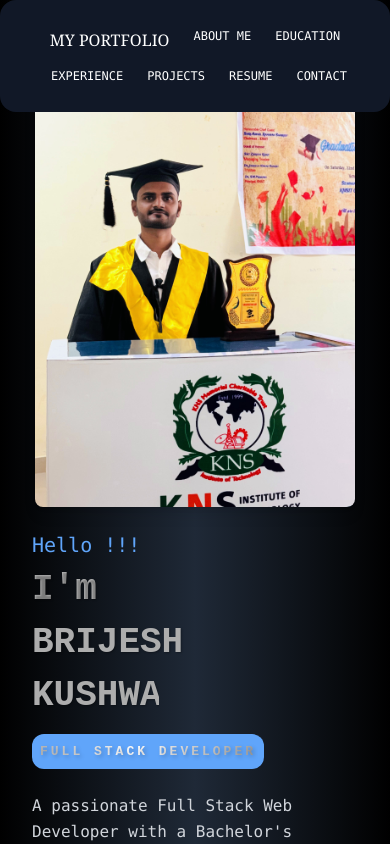
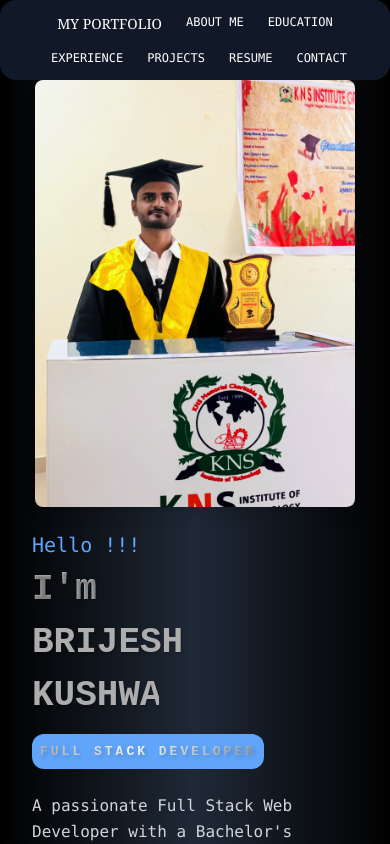
Before and after one commit to bsingh6636/myPortfolio, a React (Create React App) app: page / in a window 390 px wide. Shown: the top 844 px of the page. Built offline with nearby package versions, Linux system fonts and the light colour scheme; no server answers; a web font is replaced by a local one.

Commit message:
warning fix

```diff
--- a/src/component/Header.js
+++ b/src/component/Header.js
@@ -3,14 +3,14 @@ import { Link } from 'react-scroll';
 
 const Header = () => {
   return (
-    <div className=" bg-gray-900 fixed left-1/2 transform -translate-x-1/2 w-full flex justify-center items-center h-12 sm:p-4 text-white rounded-2xl max-sm:py-14  z-50">
+    <div className=" bg-gray-900 fixed left-1/2 transform -translate-x-1/2 w-full flex justify-center items-center h-12 sm:p-4 text-white rounded-2xl max-sm:py-10  z-50">
       <nav className="flex flex-wrap justify-center space-x-2 sm:space-x-4 md:space-x-6 lg:space-x-8 text-sm sm:text-base md:text-lg overflow-x-auto w-full px-4 max-sm:text-xs">
         {/* Navigation Links */}
         <Link
           to="portfolio"
           smooth={true}
           duration={500}
-          className="cursor-pointer hover:bg-gradient-to-r from-blue-500 to-purple-500 p-2 text-white rounded-lg font-serif text-base sm:text-lg"
+          className="cursor-pointer hover:bg-gradient-to-r from-blue-500 to-purple-500 p-2 text-white rounded-lg font-serif text-base max-sm:text-sm"
         >
           MY PORTFOLIO
         </Link>
--- a/src/component/smallComponent/FloatingContact.js
+++ b/src/component/smallComponent/FloatingContact.js
@@ -11,11 +11,16 @@ const FloatingContact = () => {
         <h1 className="text-xl font-bold">Brijesh Kumar Kushwaha</h1>
         <p>Follow me on:</p>
         <p className="flex justify-center space-x-4">
-          <span><a href="https://www.facebook.com/bsingh575/" target="_blank"><i className="fa fa-facebook"></i></a></span>
-          <span><a href="https://wa.me/+918050578803" target="_blank"><i className="fa fa-whatsapp"></i></a></span>
-          <span><a href="https://x.com/brijesh6636" target="_blank"><i className="fa fa-twitter"></i></a></span>
-          <span><a href="https://github.com/bsingh6636" target="_blank"><i className="fa fa-github"></i></a></span>
-          <span><a href="https://www.instagram.com/bsingh6636" target="_blank"><i className="fa fa-instagram"></i></a></span>
+
+          <span><a href="https://www.facebook.com/bsingh575/" target="_blank" rel="noreferrer"><i className="fa fa-facebook"></i></a></span>
+
+          <span><a href="https://wa.me/+918050578803" target="_blank" rel="noreferrer"><i className="fa fa-whatsapp"></i></a></span>
+
+          <span><a href="https://x.com/brijesh6636" target="_blank" rel="noreferrer"><i className="fa fa-twitter"></i></a></span>
+
+          <span><a href="https://github.com/bsingh6636" target="_blank" rel="noreferrer"><i className="fa fa-github"></i></a></span>
+
+          <span><a href="https://www.instagram.com/bsingh6636" target="_blank" rel="noreferrer"><i className="fa fa-instagram"></i></a></span>
         </p>
       </div>
     </div>
```
